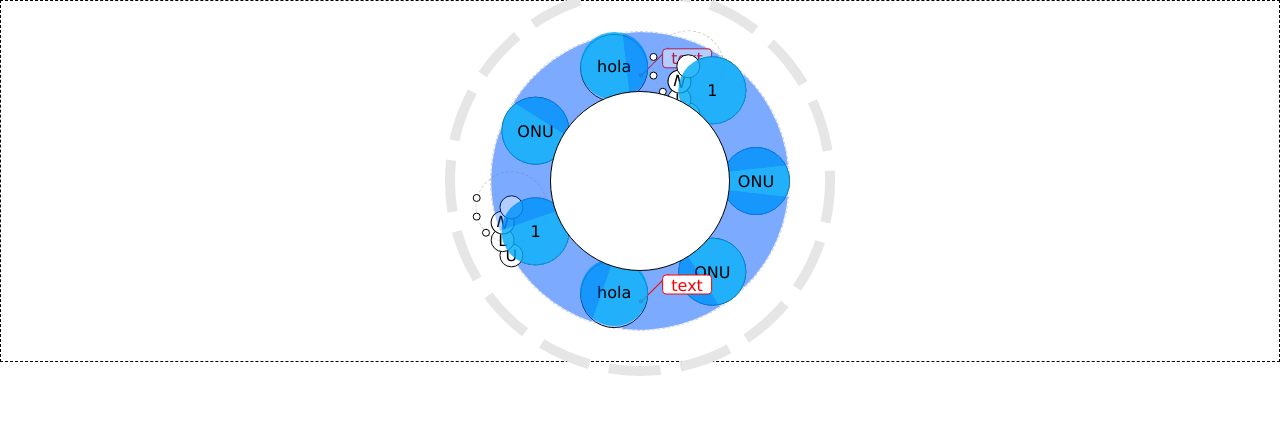
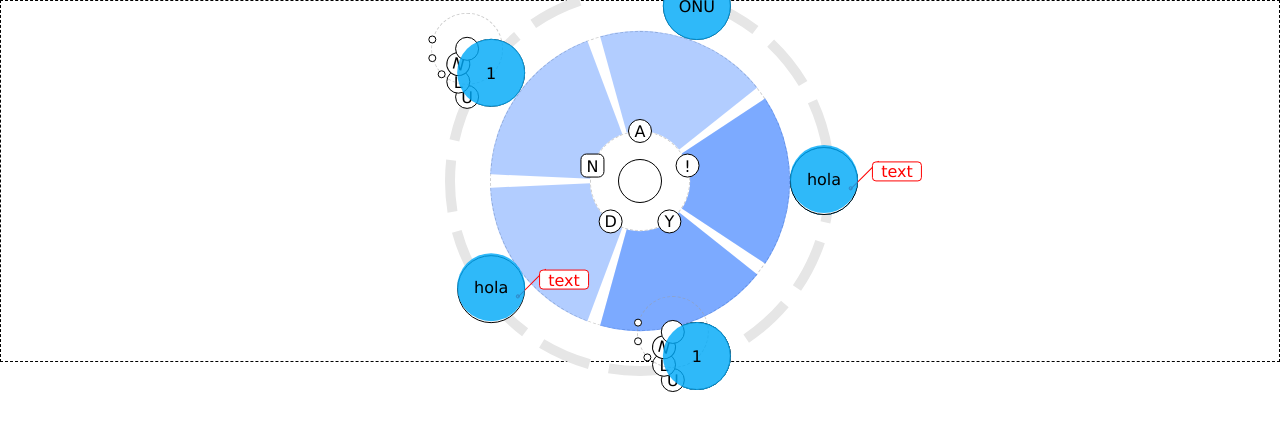
Before and after one commit to zumerlab/orbit, a plain HTML site: page examples/generic.html in a window 1280 px wide. Drawn offline with nearby package versions, Linux system fonts and the light colour scheme; files that its build step writes are made by us from their sources.

Commit message:
update example

```diff
--- a/examples/generic.html
+++ b/examples/generic.html
@@ -15,7 +15,7 @@
   <body>
     <div class="z-container" >
       <div class="core items-1">
-        <div class="item xl" style="transform: translate(-50%, -50%);"></div>
+        <div class="item s" style="transform: translate(-50%, -50%);"></div>
       </div>
       <div class="ring-1 items-5 offset-270 ccw" >
         <div class="item xs  ">A</div>
@@ -24,14 +24,14 @@
         <div class="item xs">Y</div>
         <div class="item  xs">!</div>
       </div>
-      <div class="ring-3 items-7">
-        <div class=" item m lower surface ">
+      <div class="ring-3 items-5">
+        <div class=" item m upper surface ">
           <div class="content">ONU</div>
         </div>
-         <div class=" item m lower surface ">
+         <div class=" item m upper surface ">
           <div class="content">ONU</div>
         </div>
-        <div class="item m lower surface">
+        <div class="item m upper surface">
           <div class="content">hola</div>
           <div class="label pos-315">
             <div class="label__text">
@@ -39,7 +39,7 @@
             </div>
           </div>
         </div>
-        <div class="item m lower surface">
+        <div class="item m upper surface">
           <div class="content">1</div>
           <div class="ring-1 items-4 offset-135 arc-90">
             <div class="item xs ">U</div>
@@ -56,10 +56,10 @@
           </div>
 
         </div>
-        <div class=" item m lower surface ">
+        <div class=" item m upper surface ">
           <div class="content">ONU</div>
         </div>
-        <div class="item m lower surface">
+        <div class="item m upper surface">
           <div class="content">hola</div>
           <div class="label pos-315">
             <div class="label__text">
@@ -67,7 +67,7 @@
             </div>
           </div>
         </div>
-        <div class="item m lower surface">
+        <div class="item m upper surface">
           <div class="content">1</div>
           <div class="ring-1 items-4 offset-135 arc-90">
             <div class="item xs ">U</div>
```
Also changed, not shown: README.md.
